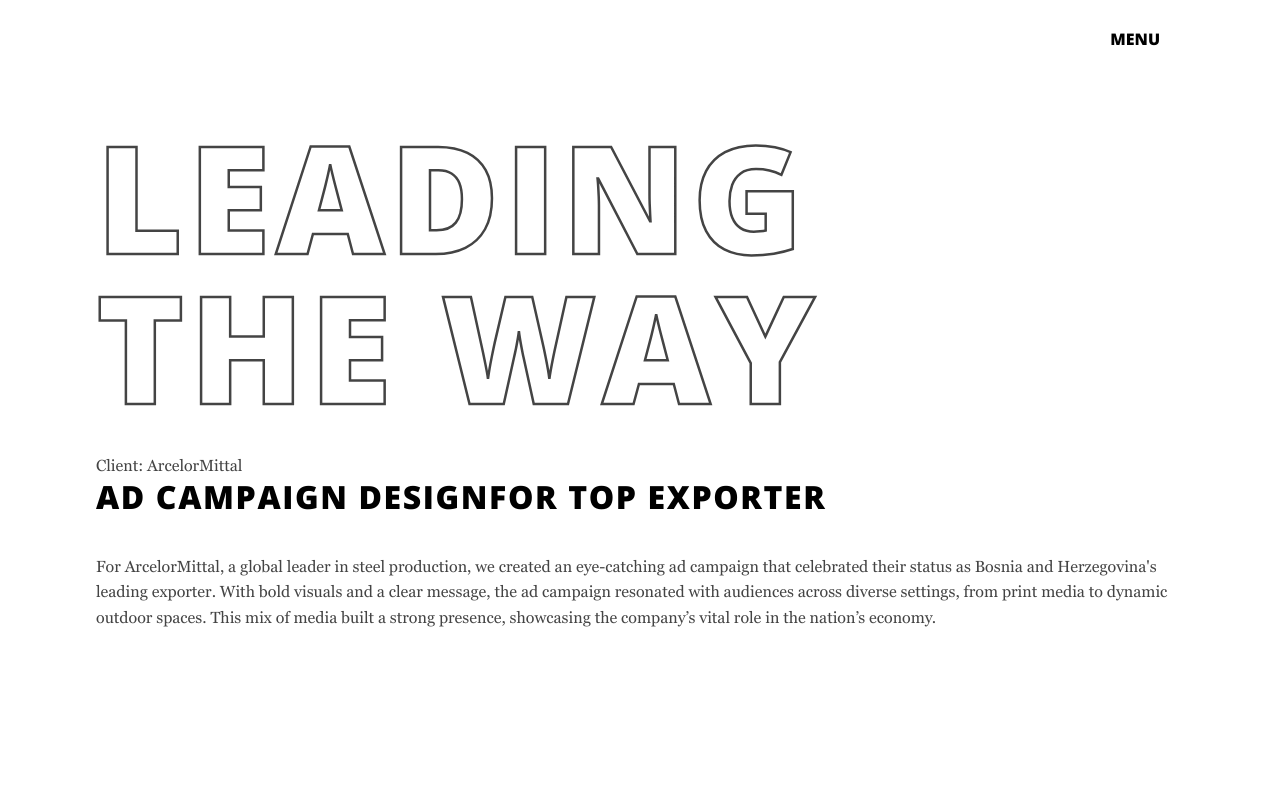
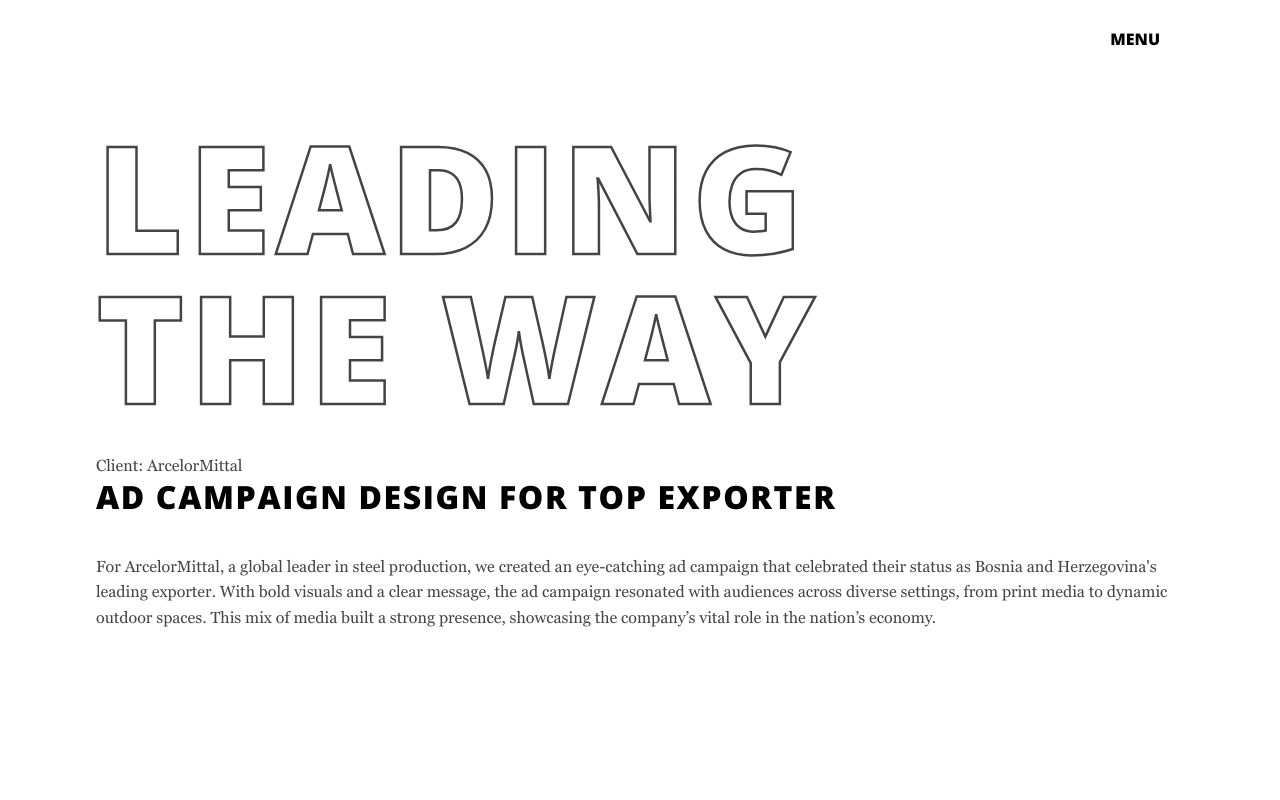
Before and after one commit to adamovic6666/sova, a Next.js app: page /our-work/ad-design in a window 1280 px wide. Shown: the top 800 px of the page. Built offline with nearby package versions, Linux system fonts and the light colour scheme; a web font is replaced by a local one.

Commit message:
typos and contact title

```diff
--- a/app/_components/sections/contact/Contact.module.css
+++ b/app/_components/sections/contact/Contact.module.css
@@ -60,6 +60,10 @@
   font-size: min(4vw, 1.6rem);
 }
 
+.ContactSingleWork h2 {
+  font-size: clamp(3.5rem, 16.091vw + 0.205rem, 15rem);
+}
+
 @media (min-width: 768px) {
   .Contact {
     padding: 12rem 0 4rem;
--- a/app/_components/sections/contact/Contact.tsx
+++ b/app/_components/sections/contact/Contact.tsx
@@ -8,7 +8,13 @@ import ContactForm from "../../forms/contact-form/ContactForm";
 import { usePathname } from "next/navigation";
 import Link from "next/link";
 
-const Contact = ({ children }: { children?: React.ReactNode }) => {
+const Contact = ({
+  children,
+  className = "",
+}: {
+  children?: React.ReactNode;
+  className?: string;
+}) => {
   const pathName = usePathname();
   const isContactPage = pathName === "/contact-us";
 
@@ -26,7 +32,7 @@ const Contact = ({ children }: { children?: React.ReactNode }) => {
       <div className={`container ${styles.ContactGrid}`}>
         <div className="sticky">
           {children ? (
-            children
+            <span className={styles[className]}>{children}</span>
           ) : (
             <Title tag="h2" flex="column">
               <span>Who?</span>
--- a/app/_components/sections/other-projects/OtherProjects.module.css
+++ b/app/_components/sections/other-projects/OtherProjects.module.css
@@ -24,6 +24,7 @@
 .OtherProjects h2 {
   margin-bottom: 6.4rem;
   text-align: left;
+  font-size: clamp(3.5rem, 16.091vw + 0.205rem, 15rem);
 }
 
 .OtherProjectsItem {
--- a/app/_components/sections/our-work/single-work/SingleWork.tsx
+++ b/app/_components/sections/our-work/single-work/SingleWork.tsx
@@ -65,7 +65,7 @@ const SingleWork = ({
       {title === "Content creation" && <ContentCreationImages />}
 
       <OtherProjects otherProjects={otherProjects} />
-      <Contact>
+      <Contact className="ContactSingleWork">
         <Title tag="h2" flex="column">
           <span>Need</span>
           <span>a quote!</span>
--- a/app/_data/index.ts
+++ b/app/_data/index.ts
@@ -25,7 +25,7 @@ export const OurWorkData: OurWork[] = [
     alt: "Add campaign",
     link: "ad-design",
     pageTitle: ["LEADING", "THE WAY"],
-    sectionTitle: "AD CAMPAIGN DESIGNFOR TOP EXPORTER",
+    sectionTitle: "AD CAMPAIGN DESIGN FOR TOP EXPORTER",
     sectionText: `For ArcelorMittal, a global leader in steel production, we created an eye-catching ad campaign that celebrated their status as Bosnia and Herzegovina's leading exporter. With bold visuals and a clear message, the ad campaign resonated with audiences across diverse settings, from print media to dynamic outdoor spaces. This mix of media built a strong presence, showcasing the company’s vital role in the nation’s economy.`,
     meta: {
       title: "Ad Design | Sova Creative Studio ",
@@ -35,7 +35,7 @@ export const OurWorkData: OurWork[] = [
   },
   {
     title: "Monogram logo",
-    project: "Toros advisory",
+    project: "Toros Advisory",
     image: "/monogram-logo.jpg",
     alt: "Monogram logo",
     link: "logo-design",
@@ -93,7 +93,7 @@ design for a truly great cause.`,
   },
   {
     title: "Wine Label",
-    project: "Gora winery",
+    project: "Gora Winery",
     image: "/wine-label-design.jpg",
     alt: "Wine Label",
     link: "wine-label-design",
```
